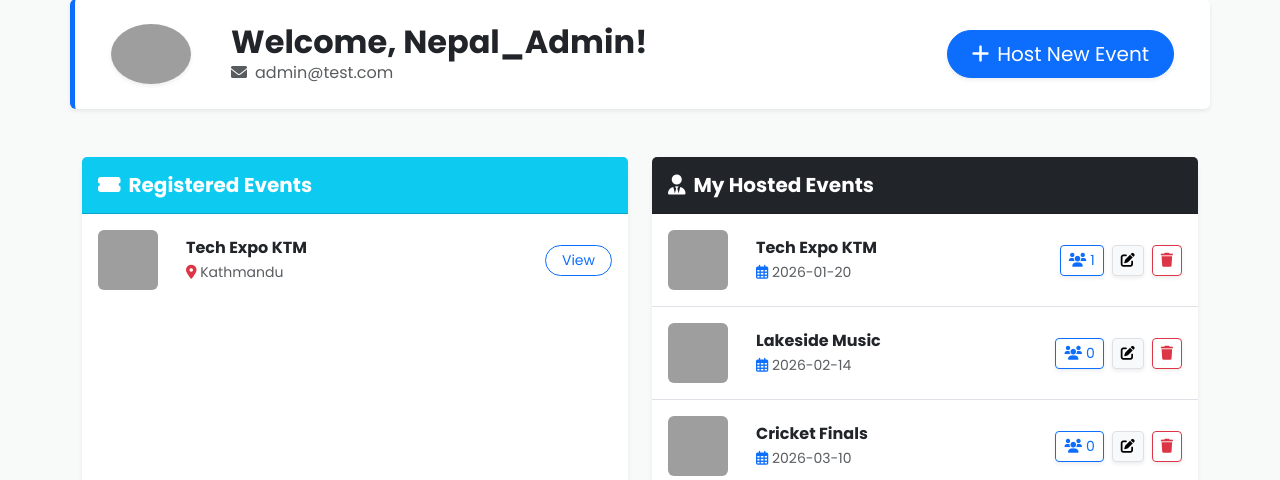
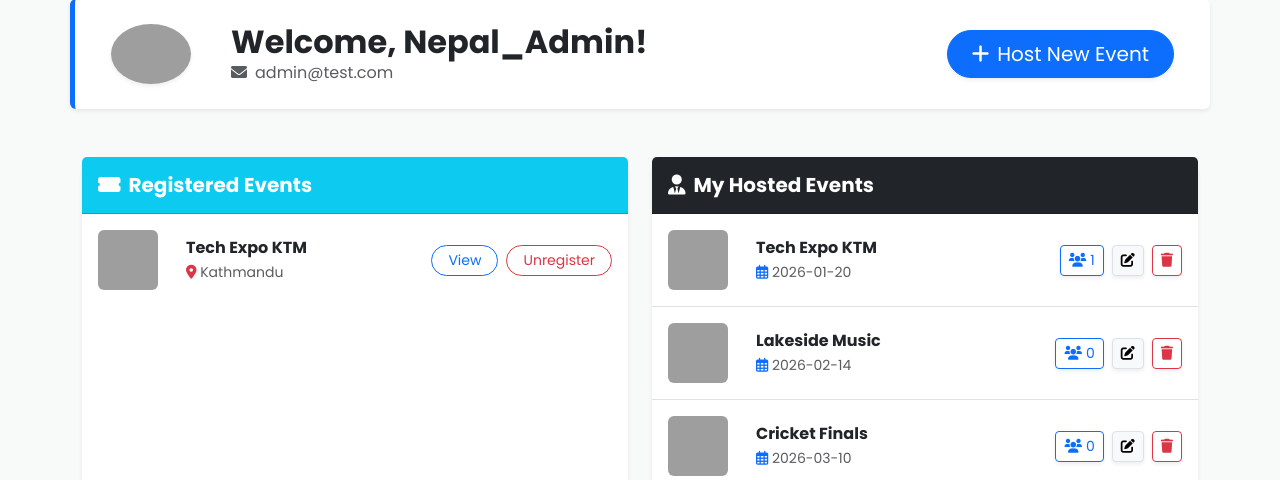
Before and after one commit to akashbhatta/Event-Management-System, a Flask app: page /dashboard in a window 1280 px wide. Shown: the part 155-635 px from the top of the page. Run offline with Flask 3, Linux system fonts and the light colour scheme; a user stored in the database is signed in; tables that the repository leaves empty hold one stand-in row (values such as "Sample post"); some libraries are stand-ins or nearby versions; grey boxes are pictures that could not be loaded.

```diff
--- a/FrontEnd/app.py
+++ b/FrontEnd/app.py
@@ -260,6 +260,19 @@ def register_event(event_id):
         db.session.add(registration); db.session.commit()
     return redirect(url_for('dashboard'))
 
+@app.route("/event/<int:event_id>/unregister", methods=['POST'])
+@login_required
+def unregister_event(event_id):
+    event = Event.query.get_or_404(event_id)
+    registration = Registration.query.filter_by(user_id=current_user.id, event_id=event.id).first()
+    if registration:
+        db.session.delete(registration)
+        db.session.commit()
+        flash('You have been unregistered from this event.', 'success')
+    else:
+        flash('You are not registered for this event.', 'warning')
+    return redirect(request.referrer or url_for('event_details', event_id=event.id))
+
 @app.route("/event/<int:event_id>/registrations")
 @login_required
 def event_registrations(event_id):
--- a/FrontEnd/templates/create-event.html
+++ b/FrontEnd/templates/create-event.html
@@ -38,11 +38,6 @@
                             {{ form.category.label(class="form-label fw-bold") }}
                             {{ form.category(class="form-control", placeholder="e.g. Tech, Music, Sports") }}
                         </div>
-                        <div class="col-md-6 mb-3">
-                            {{ form.image_url.label(class="form-label fw-bold") }}
-                            {{ form.image_url(class="form-control", placeholder="Paste an image link here") }}
-                            <small class="text-muted">Tip: Copy an image address from the web.</small>
-                        </div>
                     </div>
 
                     <div class="mb-3">
--- a/FrontEnd/templates/dashboard.html
+++ b/FrontEnd/templates/dashboard.html
@@ -39,8 +39,14 @@
                                 <small class="text-muted"><i class="fas fa-map-marker-alt text-danger"></i> {{
                                     event.location }}</small>
                             </div>
-                            <a href="{{ url_for('event_details', event_id=event.id) }}"
-                                class="btn btn-sm btn-outline-primary rounded-pill px-3">View</a>
+                            <div class="d-flex gap-2">
+                                <a href="{{ url_for('event_details', event_id=event.id) }}"
+                                    class="btn btn-sm btn-outline-primary rounded-pill px-3">View</a>
+                                <form method="POST" action="{{ url_for('unregister_event', event_id=event.id) }}"
+                                    onsubmit="return confirm('Unregister from this event?');">
+                                    <button type="submit" class="btn btn-sm btn-outline-danger rounded-pill px-3">Unregister</button>
+                                </form>
+                            </div>
                         </div>
                     </div>
                     {% else %}
```
Also changed, not shown: FrontEnd/templates/event_details.html (+7 -1 lines).
